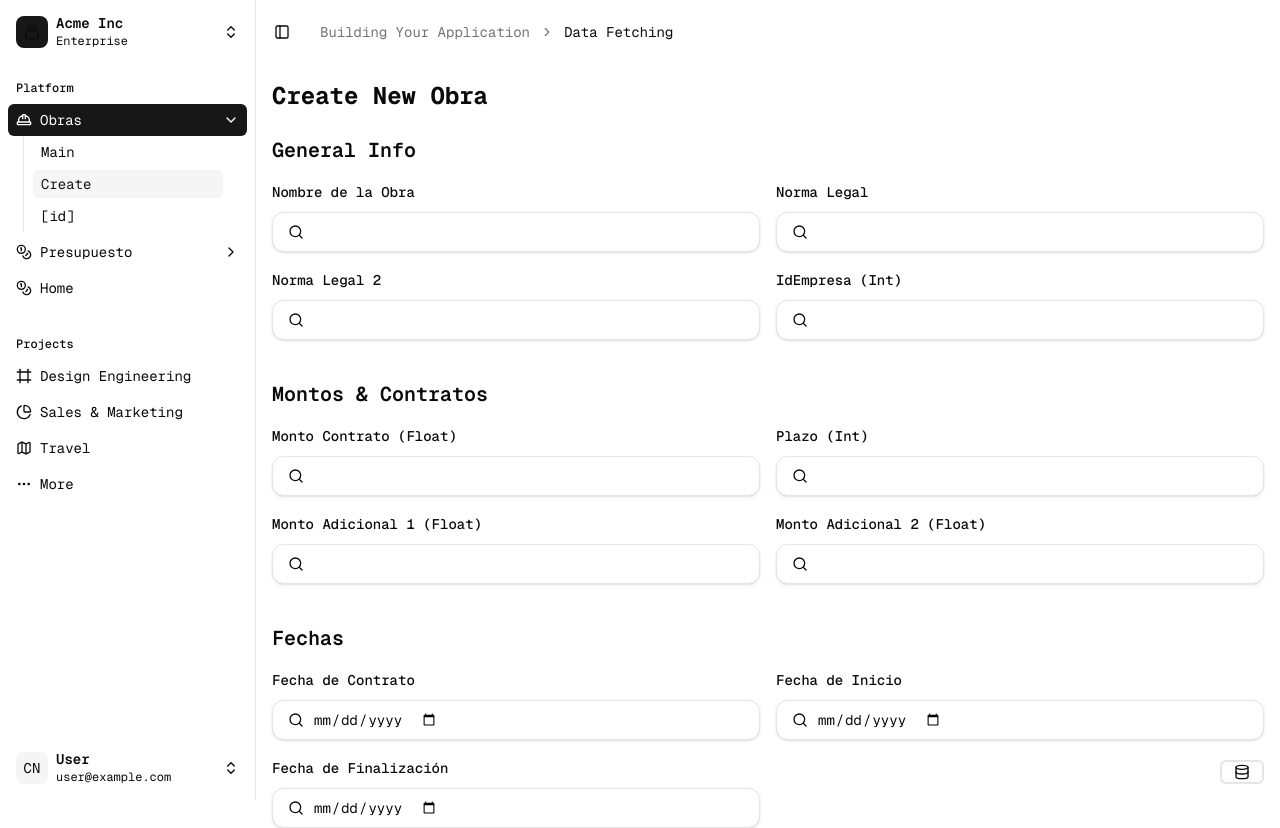
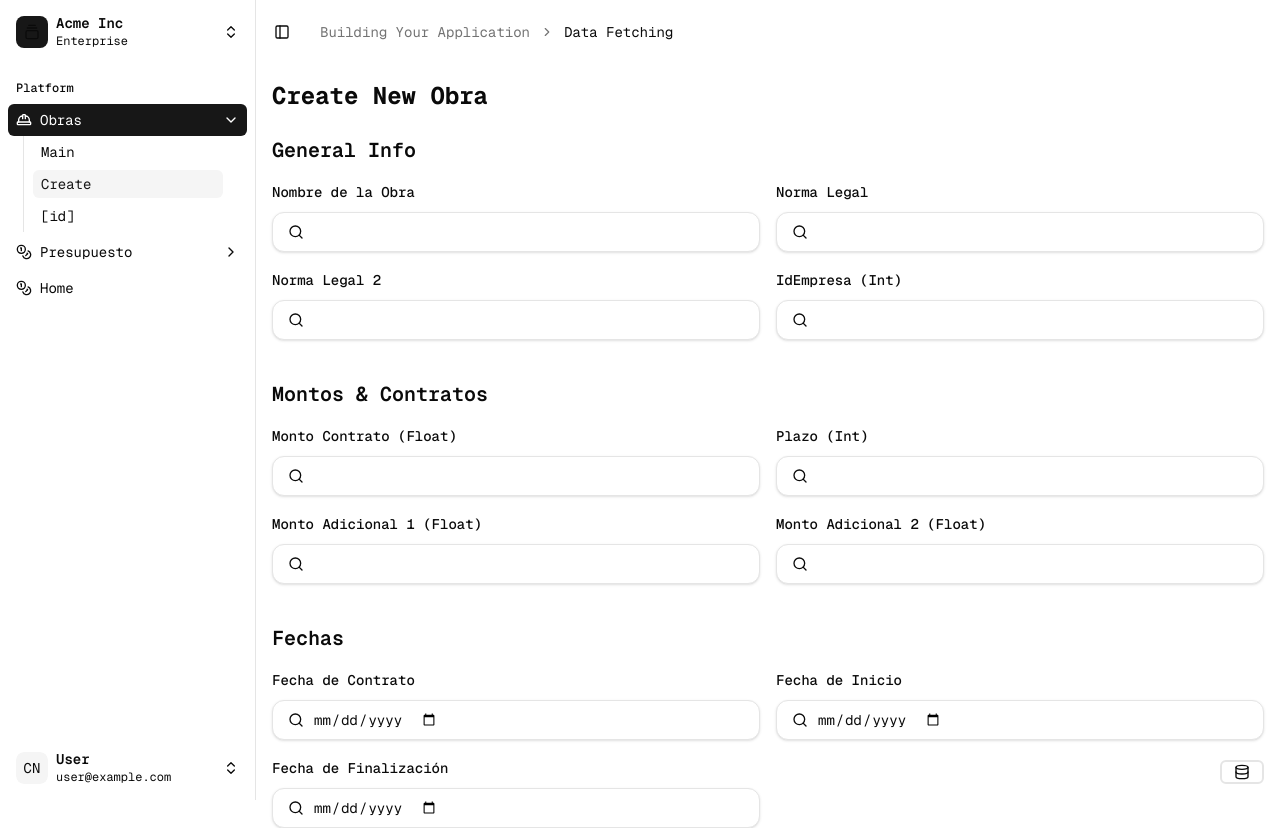
Before and after one commit to ignacioLiotti/dpo, a Next.js app: page /obras/create in a window 1280 px wide. Shown: the top 828 px of the page. Built offline with nearby package versions, Linux system fonts and the light colour scheme.

Commit message:
removed projects from sidebar

```diff
--- a/components/sidebar/app-sidebar.tsx
+++ b/components/sidebar/app-sidebar.tsx
@@ -184,7 +184,7 @@ export function AppSidebar({ mappedData }: { mappedData: { iconKey: keyof typeof
       </SidebarHeader>
       <SidebarContent>
         <NavMain items={itemsWithIcons} />
-        <NavProjects projects={projects} /> {/* Add projects if applicable */}
+        {/* <NavProjects projects={projects} />  */}
       </SidebarContent>
       <SidebarFooter>
         <NavUser user={{ name: "User", email: "user@example.com", avatar: "" }} />
```
